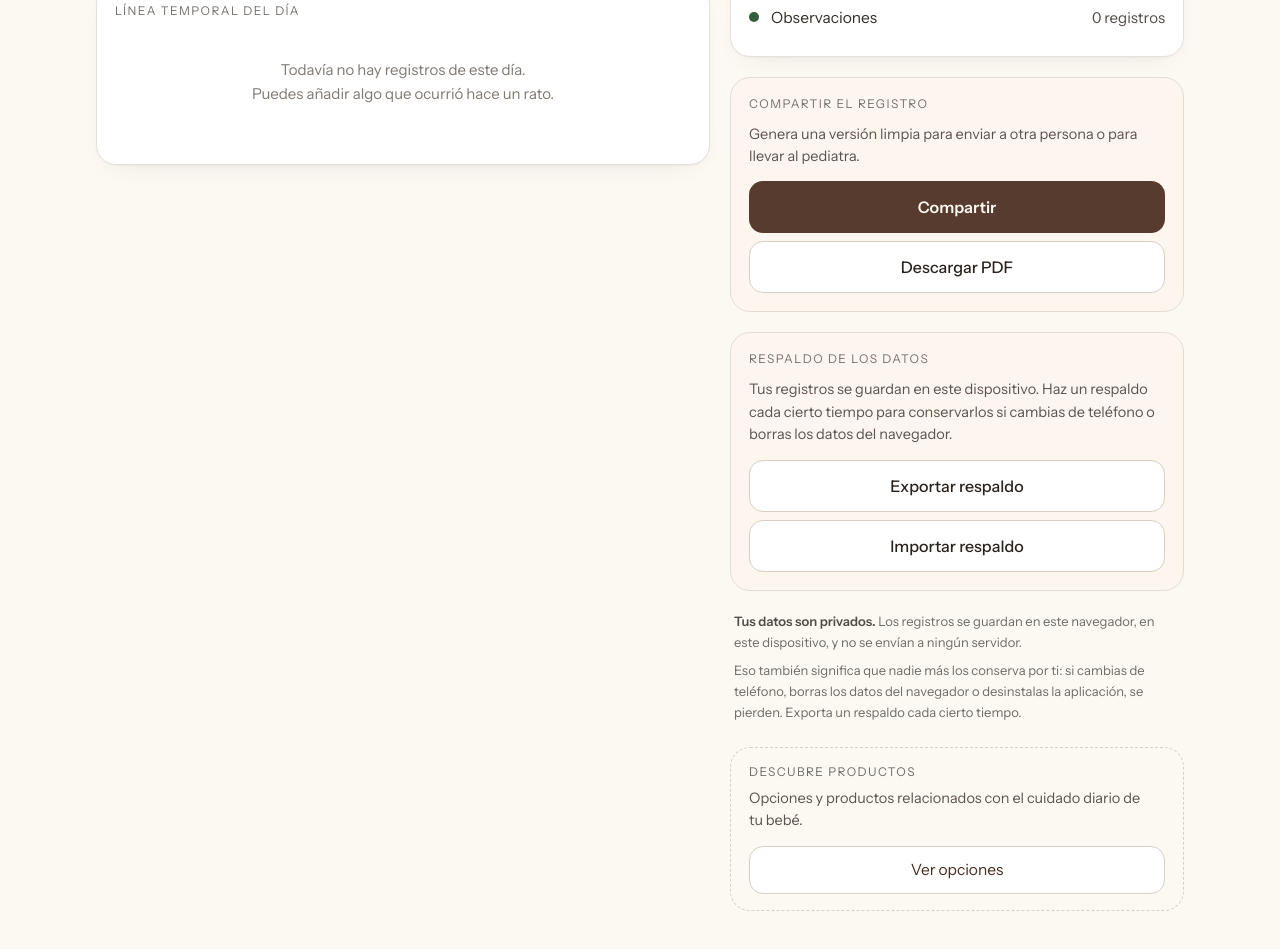
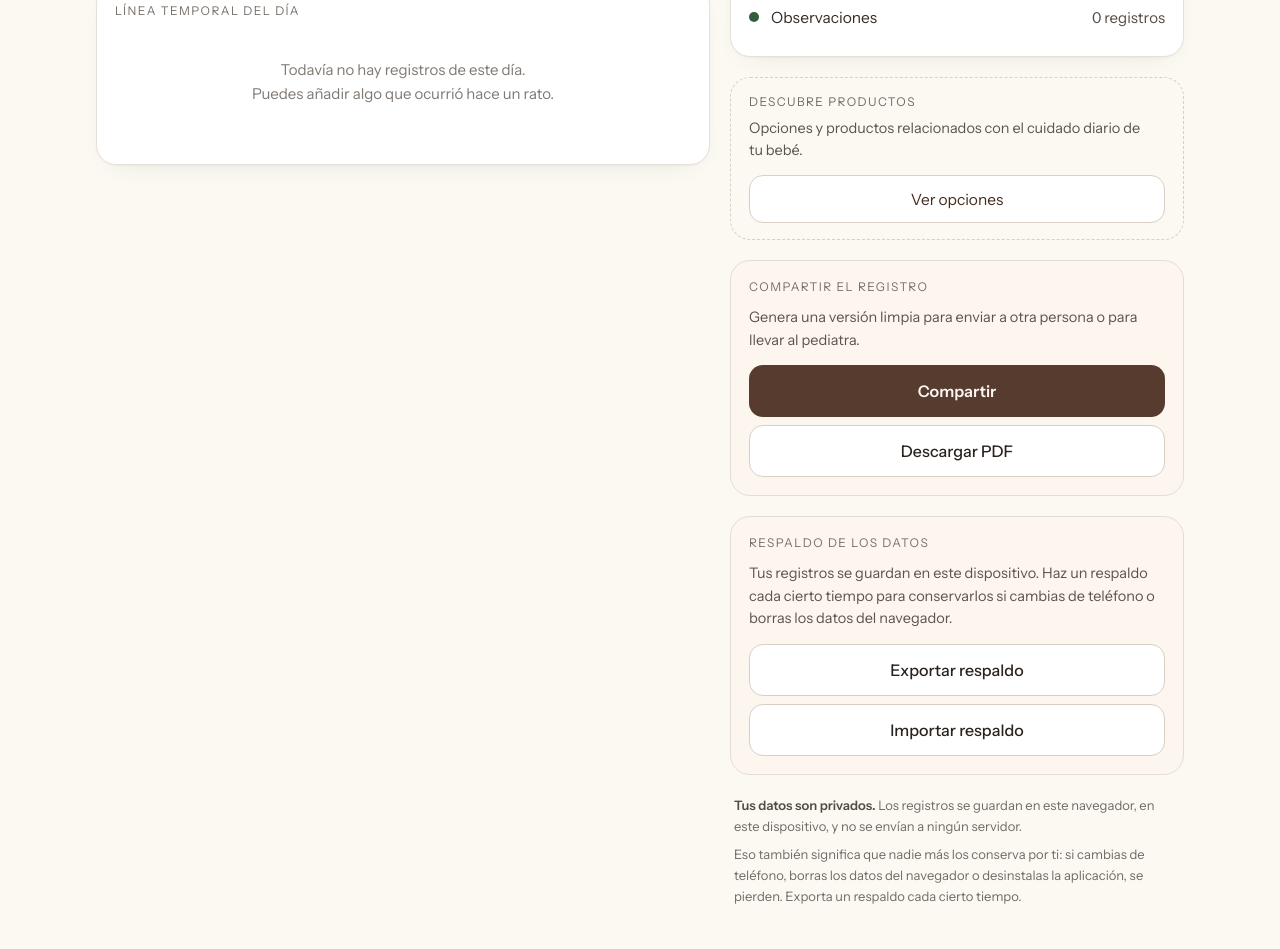
Before and after one commit to jhojos/-bitacora-bebe, a plain HTML site: page index.html in a window 1280 px wide. Shown: the part 485-1434 px from the top of the page. Drawn offline with Linux system fonts and the light colour scheme.

Commit message:
Add files via upload

```diff
--- a/index.html
+++ b/index.html
@@ -77,6 +77,10 @@
         <div id="summary"></div>
       </section>
 
+      <!-- Punto de anclaje de la capa comercial. Queda vacío si no se carga
+           shop.js: la bitácora funciona igual sin él. -->
+      <div id="shopMount"></div>
+
       <section class="share-card">
         <div class="eyebrow" style="margin-bottom:12px">Compartir el registro</div>
         <div class="share-desc">Genera una versión limpia para enviar a otra persona o para llevar al pediatra.</div>
@@ -100,10 +104,6 @@
         <p><strong>Tus datos son privados.</strong> Los registros se guardan en este navegador, en este dispositivo, y no se envían a ningún servidor.</p>
         <p>Eso también significa que nadie más los conserva por ti: si cambias de teléfono, borras los datos del navegador o desinstalas la aplicación, se pierden. Exporta un respaldo cada cierto tiempo.</p>
       </div>
-
-      <!-- Punto de anclaje de la capa comercial. Queda vacío si no se carga
-           shop.js: la bitácora funciona igual sin él. -->
-      <div id="shopMount"></div>
     </div>
   </div>
 </div>
--- a/shop.css
+++ b/shop.css
@@ -23,7 +23,6 @@
 
 /* ---------- acceso desde la columna lateral ---------- */
 .shop-entry {
-  margin-top: 4px;
   border: 1px dashed oklch(0.86 0.02 70);
   border-radius: 20px;
   padding: 16px 18px;
```
